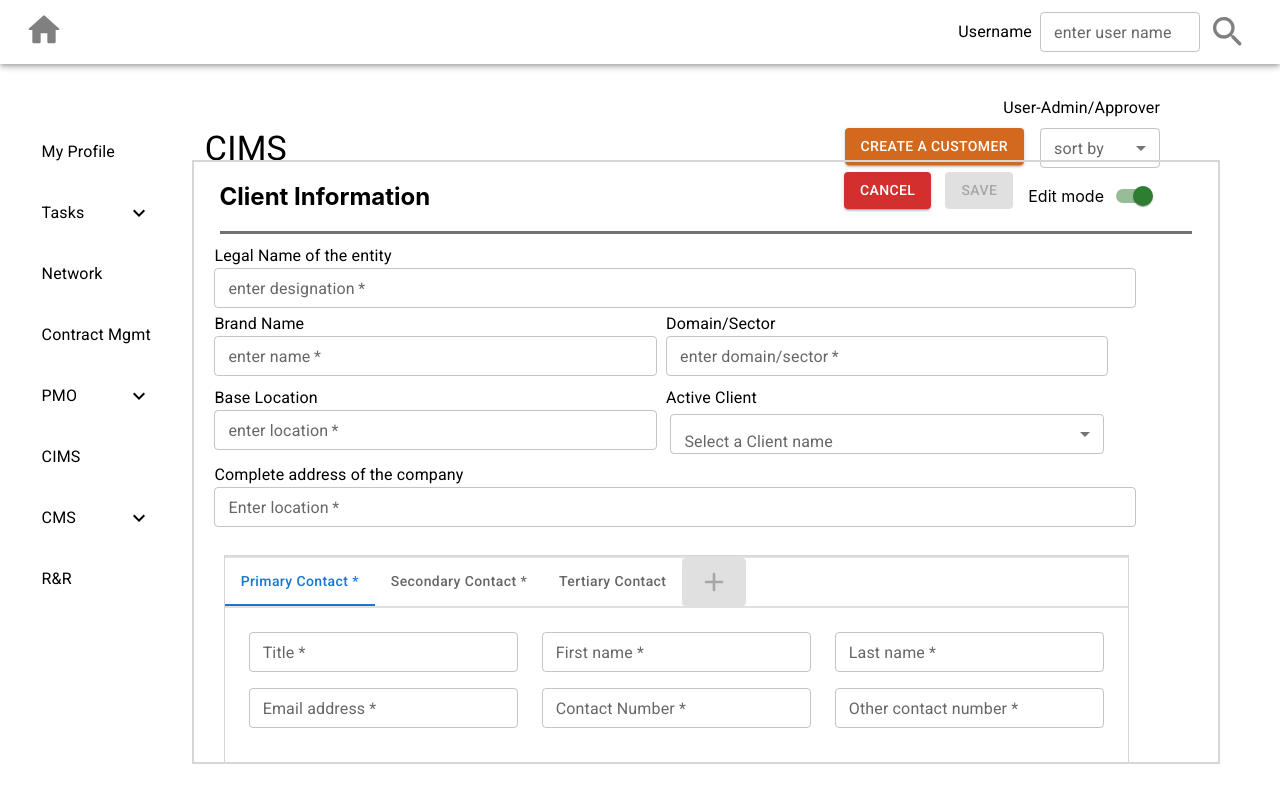
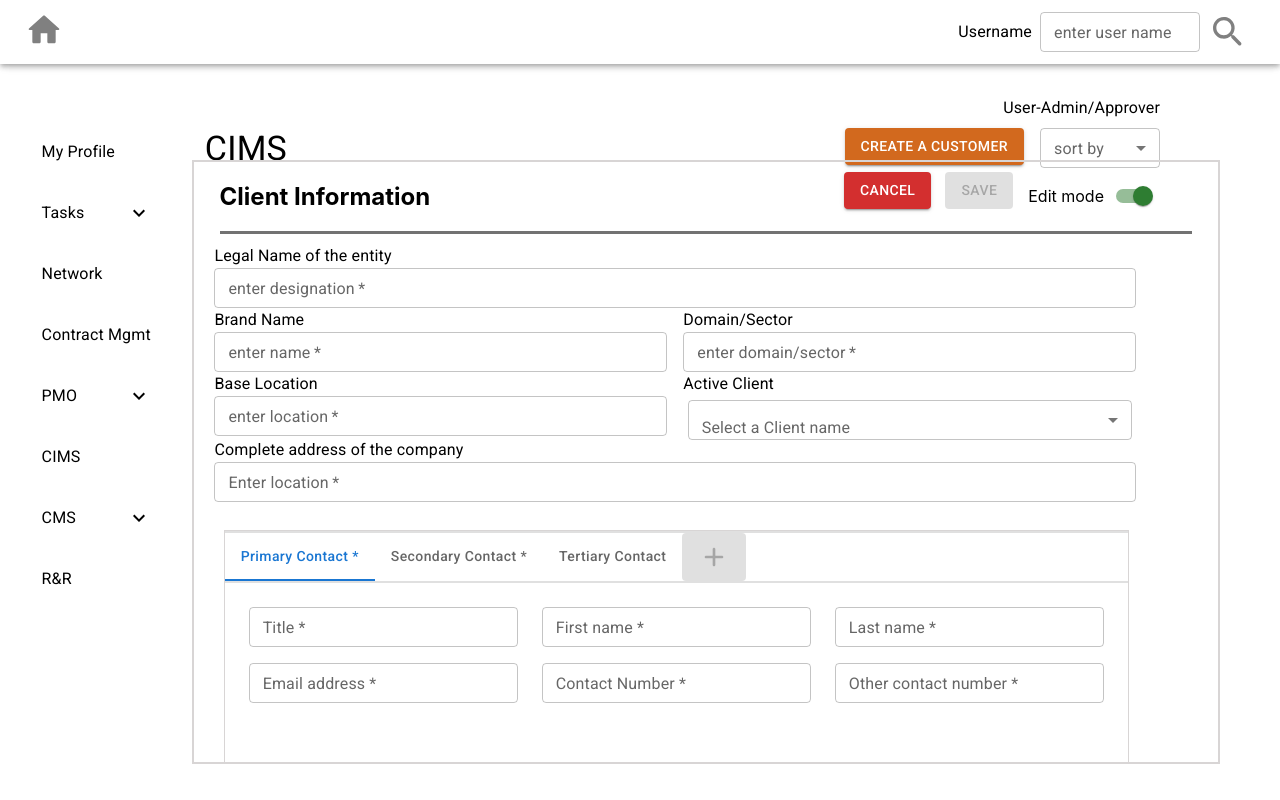
Before and after one commit to sam7468/cims-frontend, a React (Create React App) app: page /createclient in a window 1280 px wide. Built offline with nearby package versions, Linux system fonts and the light colour scheme.

Commit message:
validation for the fields

```diff
--- a/src/components/ClientCreation-Form.js
+++ b/src/components/ClientCreation-Form.js
@@ -168,7 +168,9 @@ function CreateForm(){
                             { error: true, helperText: errors.designation })}
 
                         />
-                        <div className="align-form-fields">
+                        <Grid container spacing={2} >
+                                <Grid container item xs={6} direction="column" >
+                                    <div >
                                         <Typography>
                                             Brand Name
                                         </Typography>
@@ -181,13 +183,35 @@ function CreateForm(){
                                             required
                                             size="small"
                                             onChange={(e)=>{setformvalue(e)}}
-                                onBlur={(e)=>{setformvalue(e)}}
+                                            onBlur={setformvalue}
                                             {...(errors.brandname &&
                                             { error: true, helperText: errors.brandname })}
                                         />
                                     </div>
 
-                        <div className="right-float-fields">
+                                    <div >
+                                    <Typography>
+                                        Base Location
+                                    </Typography>
+                                    <TextField
+                                        className={classes.field2}
+                                        label="enter location"
+                                        variant="outlined"
+                                        name="baselocation"
+                                        fullWidth
+                                        required
+                                        size="small"
+                                        onChange={(e)=>{setformvalue(e)}}
+                                        onBlur={setformvalue}
+                                        {...(errors.baselocation &&
+                                        { error: true, helperText: errors.baselocation })}
+                                    />
+                                </div>
+                                </Grid>
+
+                            <Grid container item xs={6} direction="column" >
+
+                                <div >
                                     <Typography>
                                         Domain/Sector
                                     </Typography>
@@ -200,32 +224,13 @@ function CreateForm(){
                                         required
                                         size="small"
                                         onChange={(e)=>{setformvalue(e)}}
-                                onBlur={(e)=>{setformvalue(e)}}
+                                        onBlur={setformvalue}
                                         {...(errors.domain &&
                                         { error: true, helperText: errors.domain })}
                                     />
                                 </div>
 
-                        <div className="align-form-fields">
-                            <Typography>
-                                Base Location
-                            </Typography>
-                            <TextField
-                                className={classes.field2}
-                                label="enter location"
-                                variant="outlined"
-                                name="baselocation"
-                                fullWidth
-                                required
-                                size="small"
-                                onChange={(e)=>{setformvalue(e)}}
-                                onBlur={(e)=>{setformvalue(e)}}
-                                {...(errors.baselocation &&
-                                { error: true, helperText: errors.baselocation })}
-                            />
-                        </div>
-
-                        <div className="right-float-fields">
+                                <div >
                                     <Typography>
                                         Active Client
                                     </Typography>
@@ -234,7 +239,7 @@ function CreateForm(){
                                         <InputLabel id="label">Select a Client name</InputLabel>
                                         <Select
                                         name="clientname"
-                                onChange={(e)=>{setformvalue(e)}}
+                                        onChange={setformvalue}
                                         onBlur={(e)=>{setformvalue(e)}}
                                         {...(errors.clientname &&
                                         { error: true, helperText: errors.clientname })}
@@ -248,6 +253,8 @@ function CreateForm(){
                                     </FormControl>
                                     </Box>
                                 </div>
+                            </Grid>
+                        </Grid>
 
                         <Typography className={classes.lables}>
                             Complete address of the company
@@ -261,7 +268,7 @@ function CreateForm(){
                             fullWidth
                             required
                             size="small"
-                            onChange={(e)=>{setformvalue(e)}}
+                            onChange={setformvalue}
                             onBlur={(e)=>{setformvalue(e)}}
                             {...(errors.companyaddress &&
                             { error: true, helperText: errors.companyaddress })}
--- a/src/components/UseForm.js
+++ b/src/components/UseForm.js
@@ -165,20 +165,23 @@ export default function UseForm() {
         console.log(fieldValues.designation)
         console.log("designation" in fieldValues)
         if ("designation" in fieldValues)
-            temp["designation"] = fieldValues.designation
+            temp["designation"] = fieldValues.designation ? "" : "This field is required."
         if ("brandname" in fieldValues)
-            temp.brandname = fieldValues.brandname ? "" : "This field is required."
+            temp["brandname"] = fieldValues.brandname ? "" : "This field is required."
         if ("clientname" in fieldValues)
-            temp.clientname = fieldValues.clientname ? "" : "This field is required."
+            temp["clientname"] = fieldValues.clientname ? "" : "This field is required."
         if ("domain" in fieldValues)
-            temp.domain = fieldValues.domain ? "" : "This field is required."
+            temp["domain"] = fieldValues.domain ? "" : "This field is required."
         if ("baselocation" in fieldValues)
-            temp.baselocation = fieldValues.baselocation ? "" : "This field is required."
+            temp["baselocation"] = fieldValues.baselocation ? "" : "This field is required."
         if ("companyaddress" in fieldValues)
-            temp.companyaddress = fieldValues.companyaddress ? "" : "This field is required."
-        setErrors(
-            temp);
-        console.log(temp)
+            temp["companyaddress"] = fieldValues.companyaddress ? "" : "This field is required."
+
+        setTimeout(() => {
+            setErrors({...temp})
+        }, 100)
+        console.log("from temp",temp)
+        console.log("from errors",errors)
     }
 
     // End handel errors
@@ -193,6 +196,16 @@ export default function UseForm() {
         if (e.target.id && e.target.name !== 'primaryContact' && e.target.name !== 'secondaryContact')
             validateOptional(e.target.name, new_form['contacts'][e.target.name])
         if (e.target.name === 'designation' )
+            validateBasic({ [e.target.name]: e.target.value })
+        if (e.target.name === 'brandname' )
+            validateBasic({ [e.target.name]: e.target.value })
+        if (e.target.name === 'domain' )
+            validateBasic({ [e.target.name]: e.target.value })
+        if (e.target.name === 'baselocation' )
+            validateBasic({ [e.target.name]: e.target.value })
+        if (e.target.name === 'companyaddress' )
+            validateBasic({ [e.target.name]: e.target.value })
+        if (e.target.name === 'clientname' )
             validateBasic({ [e.target.name]: e.target.value })
 
         if (validateOptional('tertiaryContact', new_form['contacts']['tertiaryContact'])){
--- a/src/styles/FormStyle.css
+++ b/src/styles/FormStyle.css
@@ -60,18 +60,3 @@
     margin-top:3%;
     border: 1px solid rgb(216, 213, 213);
 }
-
-/* middle 4 fields */
-.align-form-fields,.right-float-fields{
-    width: 48%;
-    float: left;
-    display: flex;
-    margin-top: .5%;
-    margin-bottom: .5%;
-    justify-content: left;
-    flex-direction: column;
-}
-
-.right-float-fields{
-    margin-left: 1%;
-}
```
Lines whose indentation alone changed are shown as unchanged.
